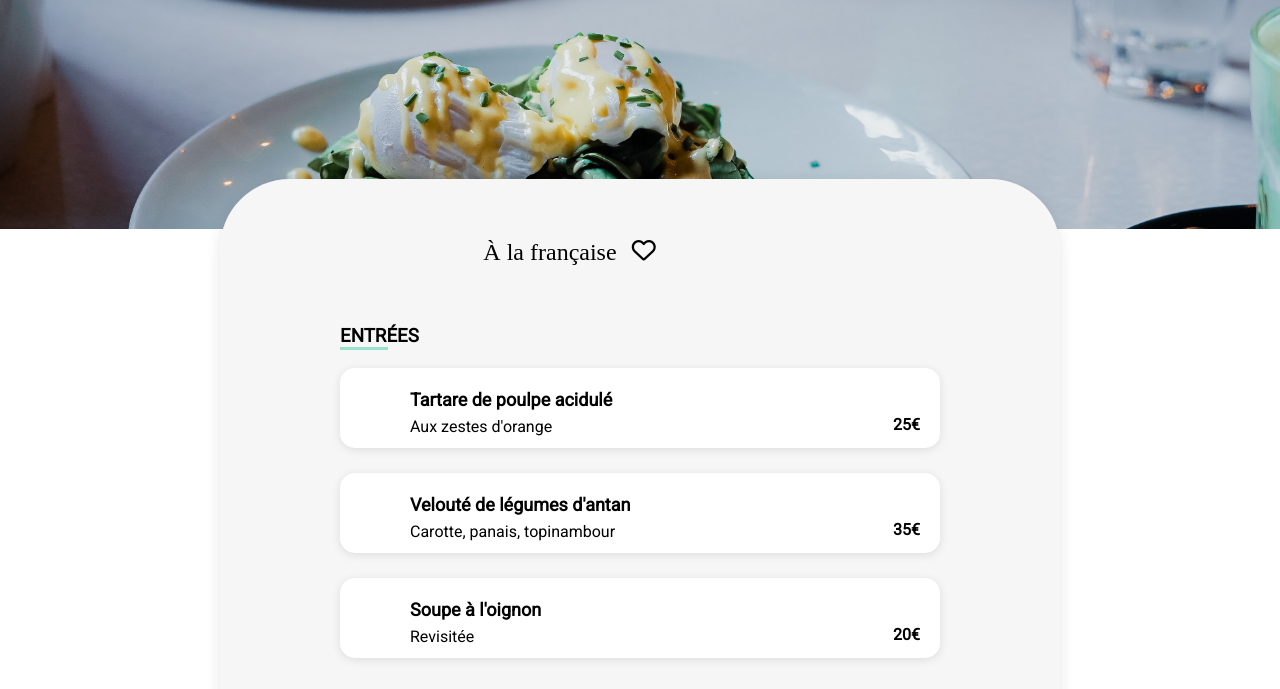
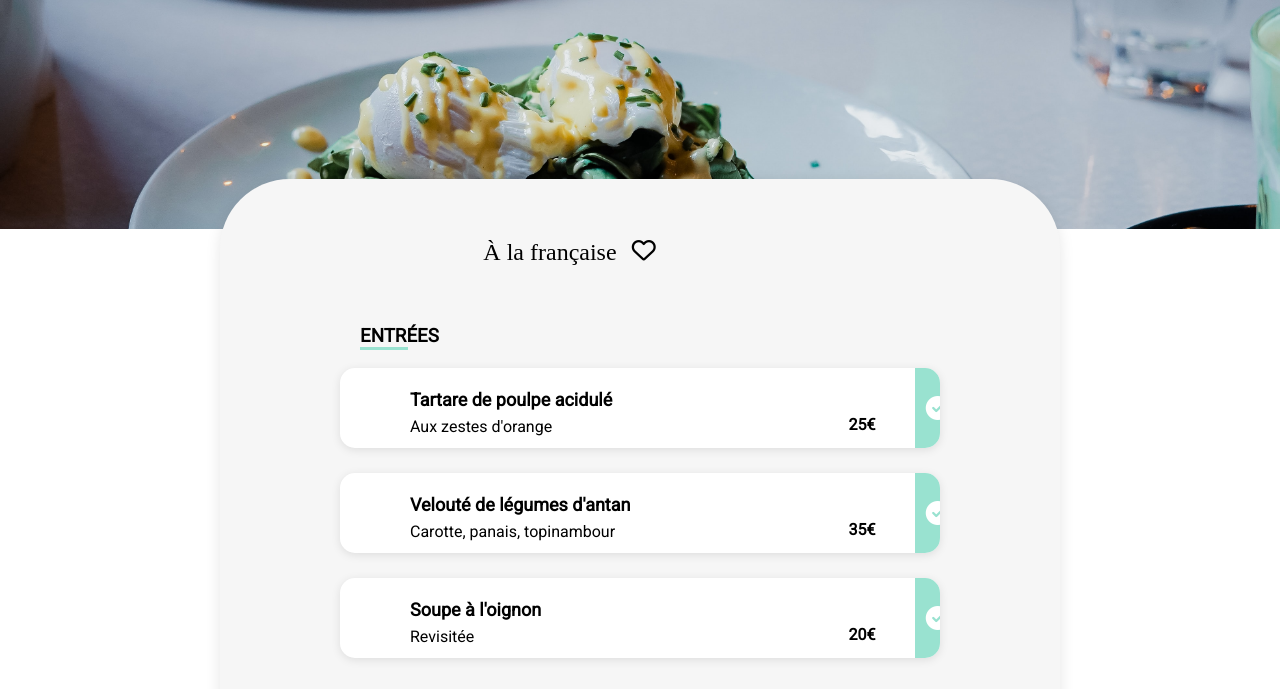
Before and after one commit to AkramBOU06/ohmyfood, a website: page a_la_fr.html in a window 1280 px wide. Shown: the part 80-769 px from the top of the page. Drawn offline with Linux system fonts and the light colour scheme; a web font is replaced by a local one.

Commit message:
Fix: mise en place de l'ellipsis de facon a respecter la maquette

```diff
--- a/a_la_fr.html
+++ b/a_la_fr.html
@@ -16,6 +16,7 @@
       href="https://fonts.googleapis.com/css2?family=Shrikhand&display=swap"
       rel="stylesheet"
     />
+    <link rel="stylesheet" href="./css/new.css" />
   </head>
 
   <body class="a_la_fr-page">
@@ -164,7 +165,7 @@
             </div>
           </div>
         </div>
-        <button class="button-intro">Command</button>
+        <button class="button-intro">Commander</button>
       </section>
 
       <footer>
--- a/sass/a_la_fr.scss
+++ b/sass/a_la_fr.scss
@@ -64,19 +64,35 @@
   opacity: 0;
   color: transparent;
   -webkit-background-clip: text;
-    background: linear-gradient(193.33deg, $primary-color -11.44%, $secondary-color 123.93%);
+  background: linear-gradient(
+    193.33deg,
+    $primary-color -11.44%,
+    $secondary-color 123.93%
+  );
   background-clip: text;
 }
 
-  .a_la_fr-page .heart-palette input[type="checkbox"]:checked + label .heart-empty {
+.a_la_fr-page
+  .heart-palette
+  input[type="checkbox"]:checked
+  + label
+  .heart-empty {
   opacity: 0;
 }
 
-  .a_la_fr-page .heart-palette input[type="checkbox"]:checked + label .heart-full {
+.a_la_fr-page
+  .heart-palette
+  input[type="checkbox"]:checked
+  + label
+  .heart-full {
   opacity: 1;
   color: transparent;
   -webkit-background-clip: text;
-    background: linear-gradient(193.33deg, $primary-color -11.44%, $secondary-color 123.93%);
+  background: linear-gradient(
+    193.33deg,
+    $primary-color -11.44%,
+    $secondary-color 123.93%
+  );
   background-clip: text;
 }
 
@@ -92,23 +108,23 @@
   justify-content: space-between;
   align-items: center;
   padding: 20px;
-    background: white; /* Couleur blanc pour les boutons */
+  background: white;
   border-radius: 15px;
   box-shadow: 0px 2px 10px 0px rgba(0, 0, 0, 0.1019607843);
   width: 100%;
   box-sizing: border-box;
-    position: relative; /* Ajouté pour gérer le positionnement de l'élément check */
+  position: relative;
   overflow: hidden;
-    transition: none; /* Pas de transition sur la largeur du bouton */
 }
 
 .a_la_fr-page .text-plats {
   display: flex;
   flex-direction: column;
-    flex-grow: 1; /* Faire en sorte que cet élément prenne tout l'espace restant */
+  flex-grow: 1;
   overflow: hidden;
   white-space: nowrap;
   text-overflow: ellipsis;
+  margin-right: 10px; /* Espace entre le texte et le prix */
 }
 
 .a_la_fr-page .text-plats > .a_la_fr_h4,
@@ -116,17 +132,11 @@
   overflow: hidden;
   white-space: nowrap;
   text-overflow: ellipsis;
-    width: calc(100% - 60px); /* Ajuster pour tenir compte de l'espace pris par l'icône de validation */
-  }
-
-  .a_la_fr-page .button-plats.active .text-plats > .a_la_fr_h4,
-  .a_la_fr-page .button-plats.active .text-plats > .a_la_fr_p {
-    width: calc(100% - 60px); /* Garder la même largeur pour forcer l'ellipse */
 }
 
 .a_la_fr-page .prix {
-    flex-shrink: 0; /* Empêcher cet élément de se rétrécir */
-    margin-left: 10px; /* Ajouter un espace entre le texte et le prix */
+  flex-shrink: 0;
+  margin-left: auto; /* Keep price aligned to the right */
   font-weight: bolder;
   padding: 0px 20px 12px 0px;
   white-space: nowrap;
@@ -191,7 +201,7 @@
 }
 
 .button-plats:hover .a_la_fr_check {
-    margin-right: -25px;
+  margin-right: -20px;
 }
 
 @keyframes checkrotate {
@@ -207,24 +217,7 @@
   animation: checkrotate 0.5s ease;
 }
 
-  .text-plats {
-    display: flex;
-    flex-direction: column;
-    width: calc(100% - 100px); /* Ajuster la largeur pour tenir compte de la case à cocher */
-    justify-content: center;
-    padding-left: 10px;
-  }
-
-  .text-plats > .a_la_fr_h4 {
-    margin-bottom: 16px;
-    font-size: 18px;
-  }
-
-  .text-plats > .a_la_fr_p {
-    margin-top: -9px;
-  }
-
-  .heart-palette {
+.a_la_fr-page .heart-palette {
   position: absolute;
   display: flex;
   justify-content: flex-end;
@@ -348,8 +341,8 @@
     height: 100px;
     background: #99e2d0;
     border-radius: 0px 15px 15px 0px;
-      margin-right: -130px; /* Hide it initially */
-      transition: margin-right 0.5s, width 0.5s; /* Ajouté la transition pour le width */
+    margin-right: -80px; /* Hide it initially */
+    transition: margin-right 0.5s, width 0.5s;
   }
 
   .a_la_fr-page .prix {
```
Also changed, not shown: delice_sens.html (+1 -0 lines), lapalette.html (+1 -0 lines), note_enchante.html (+1 -0 lines), sass/delice_sens.scss (+26 -6 lines), sass/palette.scss (+18 -6 lines), css/style.css, 1 other file. Lines whose indentation alone changed are shown as unchanged.
